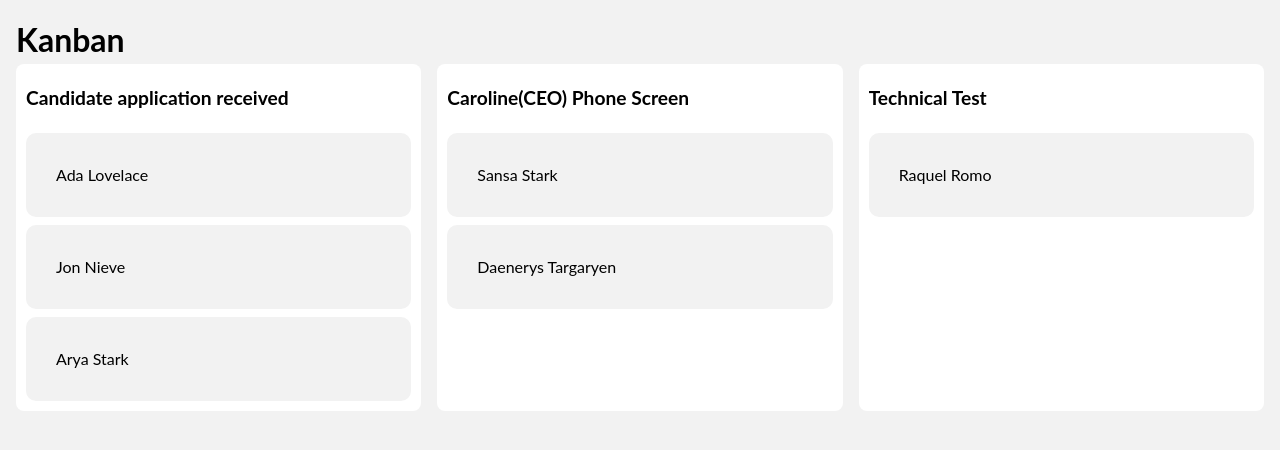
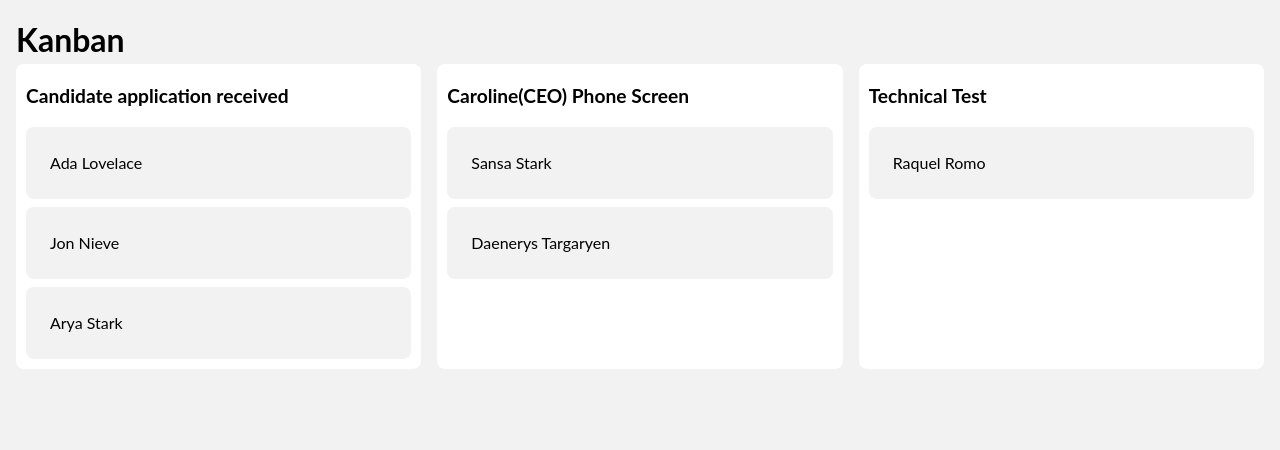
Before and after one commit to rqlromo/occupop-test, a React (Create React App) app: page / in a window 1280 px wide. Shown: the top 450 px of the page. Built offline with nearby package versions, Linux system fonts and the light colour scheme.

Commit message:
improve styles

```diff
--- a/src/components/kanban/index.scss
+++ b/src/components/kanban/index.scss
@@ -18,18 +18,17 @@
   &__title {
     font-size: 1.2rem;
     font-weight: 700;
-    margin: 10px 0 20px;
+    padding: 8px 0 16px;
   }
 
   &__content {
-    margin-top: 10px;
   }
 }
 
 .kanban__card {
-  padding: 30px;
+  padding: 24px;
   background-color: #f2f2f2;
-  border-radius: 10px;
+  border-radius: 8px;
   margin-bottom: 8px;
 
   &:last-child {
```
